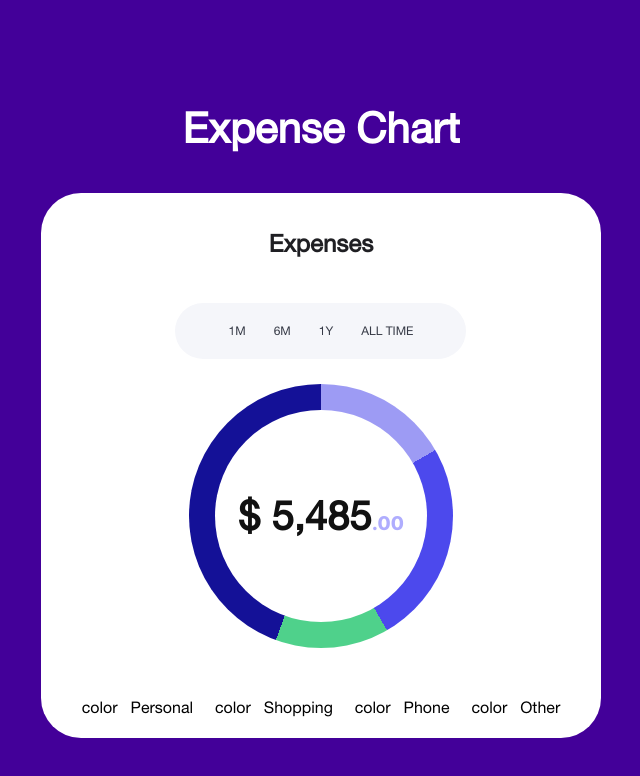
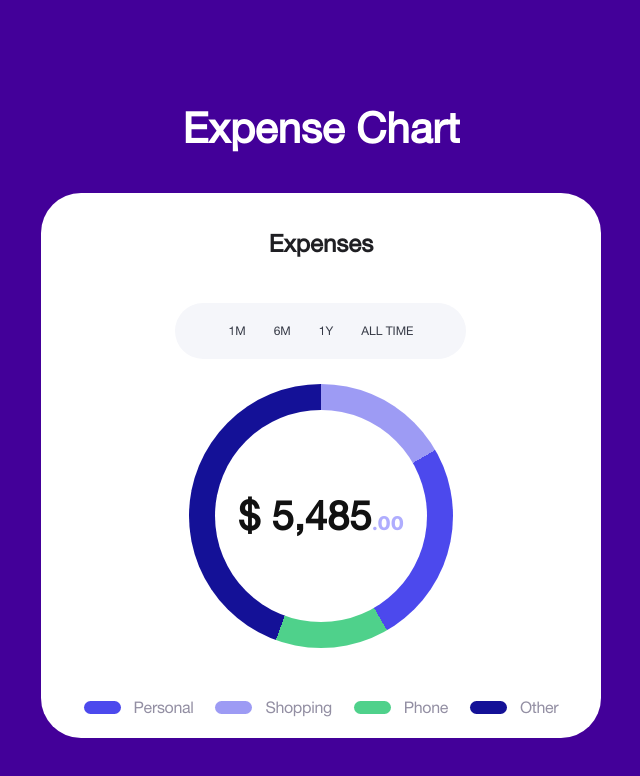
Before and after one commit to Meraj-Kazi/expense-chart, a Next.js app: page / in a window 1280 px wide. Shown: the top 776 px of the page, without its empty margins (319-959 px from the left). Built offline with nearby package versions, Linux system fonts and the light colour scheme.

Commit message:
Categories design complete

```diff
--- a/src/app/page.tsx
+++ b/src/app/page.tsx
@@ -8,7 +8,12 @@ const inter = Inter({ subsets: ['latin'] });
 export default function Home() {
     const [data, setData] = useState([]);
     const navItems = ['1M', '6M', '1Y', 'all time'];
-    const categories = ['Personal', 'Shopping', 'Phone', 'Other'];
+    const categories = [
+        { name: 'Personal', color: `bg-[#4C49ED]` },
+        { name: 'Shopping', color: `bg-[#9D9BF4]` },
+        { name: 'Phone', color: `bg-[#4FD18B]` },
+        { name: 'Other', color: `bg-[#141197]` },
+    ];
 
     const getData = () => {
         fetch('expense-data.json', {
@@ -16,11 +21,15 @@ export default function Home() {
                 'Content-Type': 'application/json',
                 Accept: 'application/json',
             },
-        }).then((res) => {
-            res.json().then((allData) => {
-                setData(allData);
+        })
+            .then((res) => {
+                res.json().then((allData) => {
+                    setData(allData);
+                });
+            })
+            .catch((err) => {
+                return err.message;
             });
-        });
     };
 
     useEffect(() => {
@@ -39,7 +48,7 @@ export default function Home() {
 
     return (
         <main
-            className=' bg-[#430099] flex min-h-screen flex-col items-center justify-between p-24
+            className=' bg-[#430099] flex min-h-screen  flex-col items-center justify-between p-24
             font-helvetica_neue '
         >
             <div className='flex flex-col items-center justify-between  '>
@@ -101,9 +110,20 @@ export default function Home() {
                     <div className='flex gap-[1.37rem]'>
                         {categories.map((categoryItem, index) => {
                             return (
-                                <div key={index} className='flex gap-[0.81rem]'>
-                                    <span> color </span>
-                                    <p>{categoryItem}</p>
+                                <div
+                                    key={index}
+                                    className='flex items-center gap-[0.81rem]'
+                                >
+                                    <span
+                                        className={`w-[2.3125rem] h-[0.8125rem] ${categoryItem.color}
+                                        rounded-[2.0625rem]`}
+                                    ></span>
+                                    <p
+                                        className='text-[#938FA3] text-[1rem] font-[500]
+                                         tracking-[-0.02rem]'
+                                    >
+                                        {categoryItem.name}
+                                    </p>
                                 </div>
                             );
                         })}
```
